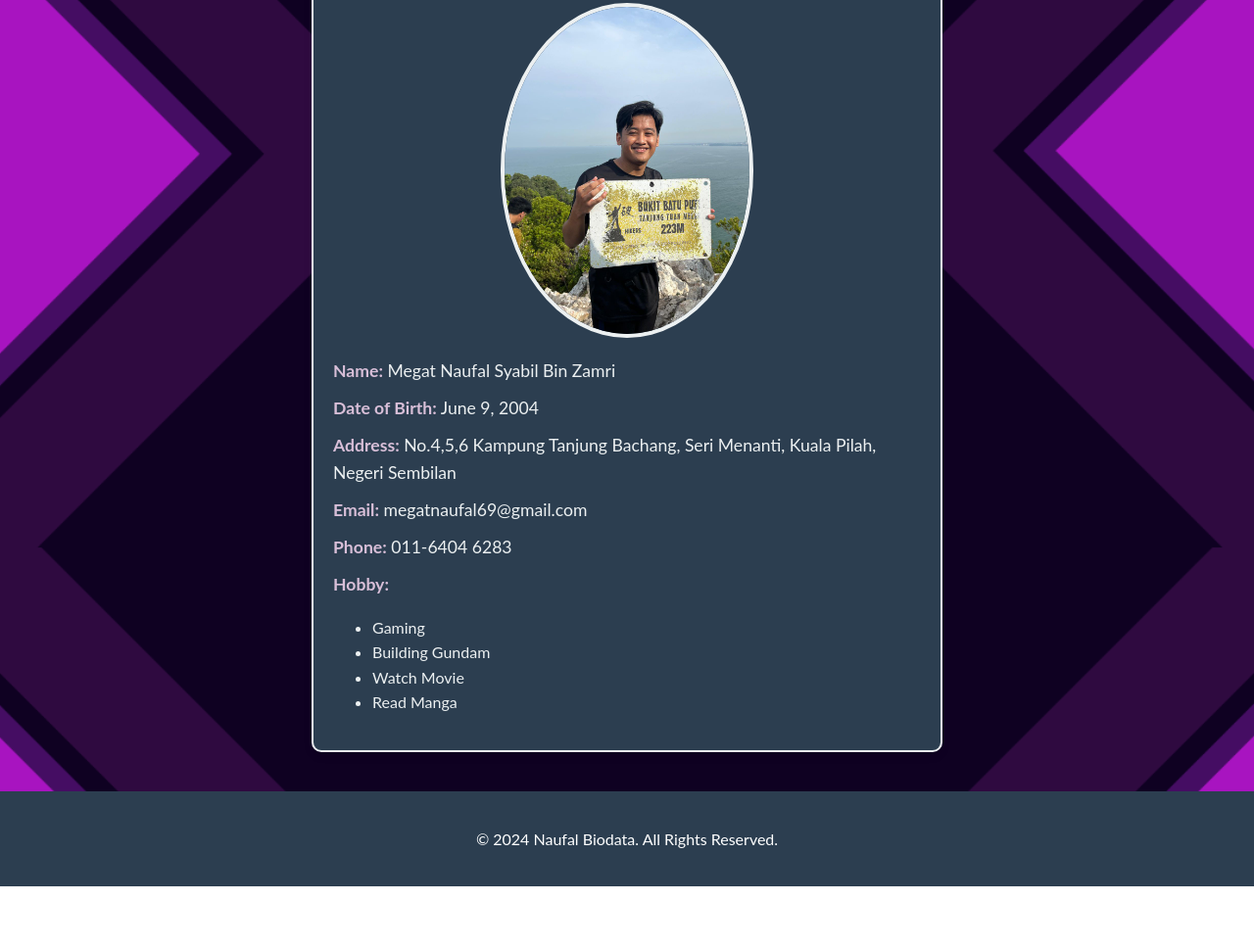
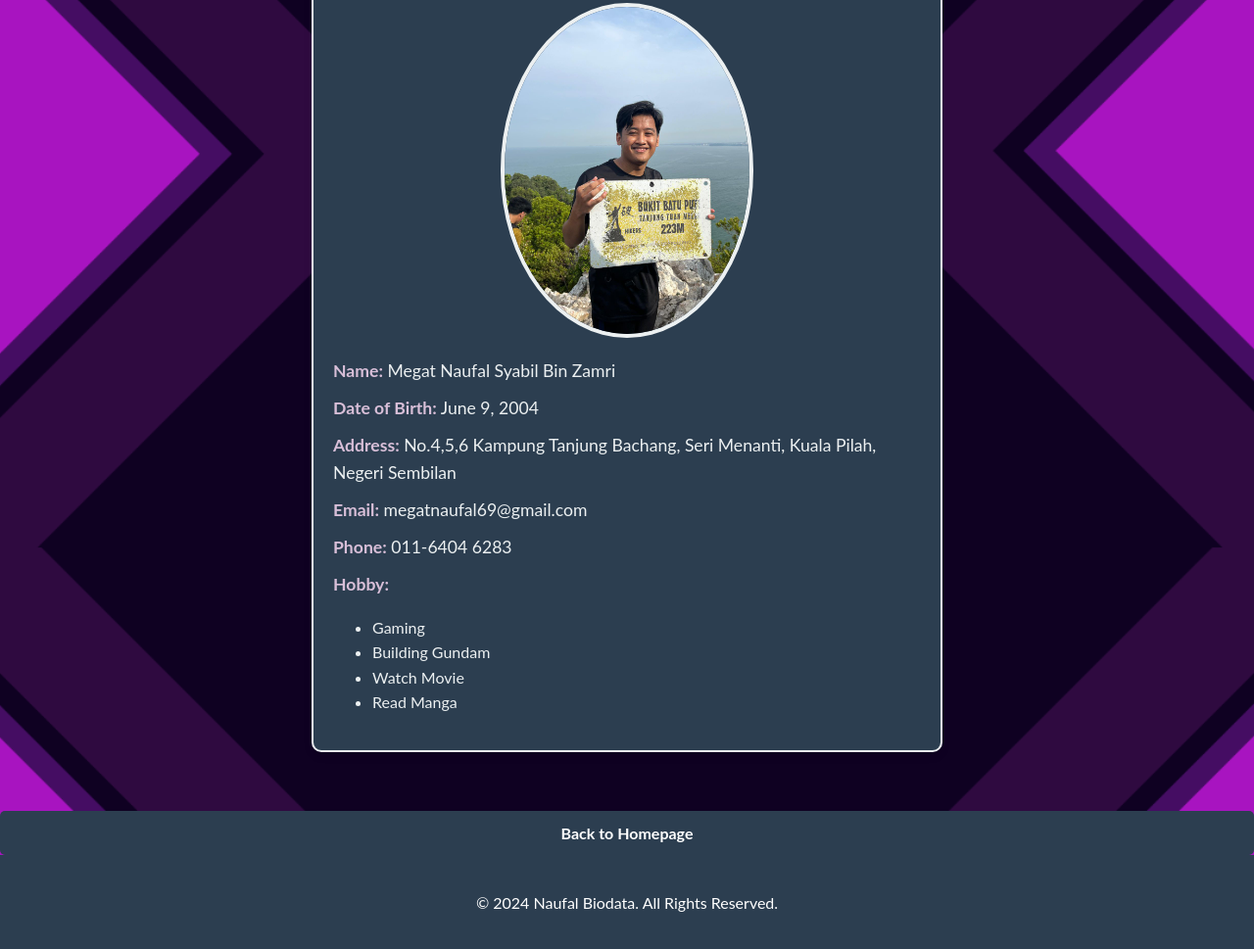
Before and after one commit to megatnaufal/megatnaufal, a plain HTML site: page biodata.html in a window 1280 px wide. Shown: the part 241-1210 px from the top of the page at 98% size. Before the commit the page ends 1146 px from the top, so only its background shows below. Drawn offline with Linux system fonts and the light colour scheme.

Commit message:
Update biodata.html

```diff
--- a/biodata.html
+++ b/biodata.html
@@ -87,7 +87,7 @@
       text-align: center;
     }
 
-	 @media screen and (max-width: 768px) {
+     @media screen and (max-width: 768px) {
      header h1 {
      font-size: 2em;
       }
@@ -122,7 +122,7 @@
   </div>
 
 
-
+  <a href="index.html" class="back-link">Back to Homepage</a>
 
   <footer>
     <p>&copy; 2024 Naufal Biodata. All Rights Reserved.</p>
```
